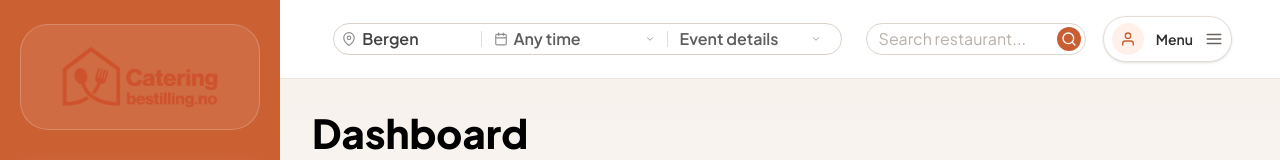
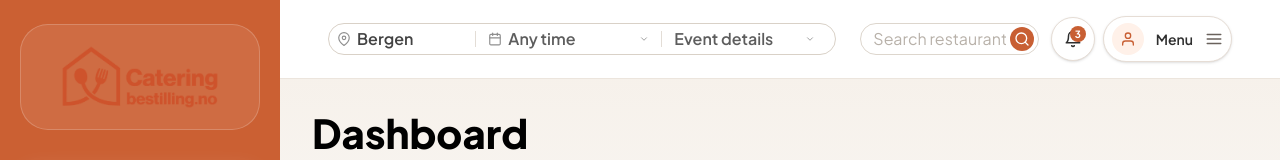
Before and after one commit to MuhammadNoumanAfzal/catering-bestilling-no, a React (Vite) app: page /vendor-dashboard in a window 1280 px wide. Shown: the top 160 px of the page. Built offline with nearby package versions, Linux system fonts and the light colour scheme.

Commit message:
feat: Add notification system with popover and data integration across navigation components

```diff
--- a/src/components/shared/CommonNavbar.jsx
+++ b/src/components/shared/CommonNavbar.jsx
@@ -13,6 +13,8 @@ import {
 } from "react-icons/fi";
 import DeliveryDatePopover from "./navbar/DeliveryDatePopover";
 import EventDetailsPopover from "./navbar/EventDetailsPopover";
+import NotificationPopover from "./navbar/NotificationPopover";
+import { navbarNotifications } from "./navbar/notificationData";
 import { formatNavbarDate } from "./navbar/navbarDateUtils";
 import { useAuth } from "../../features/auth/context/AuthContext";
 
@@ -39,6 +41,7 @@ export default function CommonNavbar({
   const { isLoggedIn, user, signOut } = useAuth();
   const [openDropdown, setOpenDropdown] = useState(null);
   const [isActionMenuOpen, setIsActionMenuOpen] = useState(false);
+  const [isNotificationOpen, setIsNotificationOpen] = useState(false);
   const [selectedFilters, setSelectedFilters] = useState({
     city: "Bergen",
   });
@@ -57,6 +60,10 @@ export default function CommonNavbar({
   const [draftEventName, setDraftEventName] = useState("");
   const dropdownRef = useRef(null);
   const actionMenuRef = useRef(null);
+  const notificationRef = useRef(null);
+  const unreadNotificationCount = navbarNotifications.filter(
+    (item) => item.unread,
+  ).length;
 
   const toggleDropdown = (key) => {
     setOpenDropdown((current) => {
@@ -93,6 +100,10 @@ export default function CommonNavbar({
 
       if (!actionMenuRef.current?.contains(event.target)) {
         setIsActionMenuOpen(false);
+      }
+
+      if (!notificationRef.current?.contains(event.target)) {
+        setIsNotificationOpen(false);
       }
     };
 
@@ -307,10 +318,38 @@ export default function CommonNavbar({
         </div>
 
         <div className="ml-auto" ref={actionMenuRef}>
+          <div className="flex items-center gap-2">
+            <div className="relative" ref={notificationRef}>
+              <button
+                type="button"
+                onClick={() => {
+                  setIsNotificationOpen((current) => !current);
+                  setIsActionMenuOpen(false);
+                }}
+                className="relative inline-flex h-11 w-11 items-center justify-center rounded-full border border-[#e6ddd5] bg-white text-[#2f2f2f] shadow-sm transition hover:border-[#d9c7ba] hover:text-[#c85f33]"
+                aria-label="Notifications"
+                aria-expanded={isNotificationOpen}
+              >
+                <FiBell className="text-[18px]" />
+                {unreadNotificationCount > 0 ? (
+                  <span className="absolute right-2 top-2 flex h-4 min-w-4 items-center justify-center rounded-full bg-[#c85f33] px-1 text-[10px] font-bold leading-none text-white">
+                    {unreadNotificationCount}
+                  </span>
+                ) : null}
+              </button>
+
+              {isNotificationOpen ? (
+                <NotificationPopover notifications={navbarNotifications} />
+              ) : null}
+            </div>
+
             <div className="relative">
               <button
                 type="button"
-              onClick={() => setIsActionMenuOpen((current) => !current)}
+                onClick={() => {
+                  setIsActionMenuOpen((current) => !current);
+                  setIsNotificationOpen(false);
+                }}
                 className="flex items-center gap-3 rounded-full border border-[#e6ddd5] bg-white px-2 py-1.5 shadow-sm transition hover:border-[#d9c7ba]"
                 aria-label="Open navigation menu"
                 aria-expanded={isActionMenuOpen}
@@ -344,11 +383,21 @@ export default function CommonNavbar({
 
                     <button
                       type="button"
-                    onClick={() => setIsActionMenuOpen(false)}
-                    className="flex w-full items-center gap-3 rounded-2xl px-4 py-3 text-left text-sm font-semibold text-[#2f2f2f] transition hover:bg-[#faf4ee] hover:text-[#c85f33]"
+                      onClick={() => {
+                        setIsActionMenuOpen(false);
+                        setIsNotificationOpen(true);
+                      }}
+                      className="flex w-full items-center justify-between gap-3 rounded-2xl px-4 py-3 text-left text-sm font-semibold text-[#2f2f2f] transition hover:bg-[#faf4ee] hover:text-[#c85f33]"
                     >
+                      <span className="flex items-center gap-3">
                         <FiBell className="text-[17px]" />
                         <span>Notifications</span>
+                      </span>
+                      {unreadNotificationCount > 0 ? (
+                        <span className="flex h-5 min-w-5 items-center justify-center rounded-full bg-[#c85f33] px-1 text-[10px] font-bold text-white">
+                          {unreadNotificationCount}
+                        </span>
+                      ) : null}
                     </button>
 
                     <button
@@ -387,6 +436,7 @@ export default function CommonNavbar({
             </div>
           </div>
         </div>
+      </div>
     </header>
   );
 }
--- /dev/null
+++ b/src/components/shared/navbar/NotificationPopover.jsx
@@ -0,0 +1,61 @@
+export default function NotificationPopover({
+  notifications,
+  className = "",
+}) {
+  const unreadCount = notifications.filter((item) => item.unread).length;
+
+  return (
+    <div
+      className={`absolute right-0 top-[calc(100%+10px)] z-50 w-[320px] max-w-[calc(100vw-24px)] overflow-hidden rounded-[18px] border border-[#eadfd6] bg-white shadow-[0_18px_40px_rgba(22,22,22,0.14)] ${className}`.trim()}
+    >
+      <div className="flex items-center justify-between border-b border-[#f0e7df] px-4 py-3">
+        <div>
+          <p className="text-sm font-semibold text-[#1f1f1f]">Notifications</p>
+          <p className="text-xs text-[#8d837a]">
+            {unreadCount} unread update{unreadCount === 1 ? "" : "s"}
+          </p>
+        </div>
+      </div>
+
+      <div className="max-h-[320px] overflow-y-auto bg-[#fbf9f6]">
+        {notifications.map((notification, index) => (
+          <article
+            key={notification.id}
+            className={[
+              "flex items-start gap-3 px-4 py-3",
+              index !== notifications.length - 1
+                ? "border-b border-[#f0e7df]"
+                : "",
+            ].join(" ")}
+          >
+            <div className="flex h-10 w-10 shrink-0 items-center justify-center rounded-full border border-[#eadfd7] bg-white">
+              <img
+                src="/home/logo.png"
+                alt=""
+                className="h-6 w-6 rounded-full object-contain"
+              />
+            </div>
+
+            <div className="min-w-0 flex-1">
+              <div className="flex items-center gap-1.5">
+                <p className="truncate text-sm font-semibold text-[#272727]">
+                  {notification.title}
+                </p>
+                <span className="text-[11px] text-[#9a9189]">
+                  {notification.timeLabel}
+                </span>
+              </div>
+              <p className="mt-1 text-xs leading-4 text-[#7d746c]">
+                {notification.message}
+              </p>
+            </div>
+
+            {notification.unread ? (
+              <span className="mt-2 h-2.5 w-2.5 shrink-0 rounded-full bg-[#c85f33]" />
+            ) : null}
+          </article>
+        ))}
+      </div>
+    </div>
+  );
+}
--- /dev/null
+++ b/src/components/shared/navbar/notificationData.js
@@ -0,0 +1,23 @@
+export const navbarNotifications = [
+  {
+    id: "notif-1",
+    title: "Flint's Grill",
+    message: "Your order is ready and will be there in just 20 mins.",
+    timeLabel: "5 mins ago",
+    unread: true,
+  },
+  {
+    id: "notif-2",
+    title: "Flint's Grill",
+    message: "These items are not available right now.",
+    timeLabel: "10 mins ago",
+    unread: true,
+  },
+  {
+    id: "notif-3",
+    title: "Flint's Grill",
+    message: "You will get discount on this order.",
+    timeLabel: "20 mins ago",
+    unread: true,
+  },
+];
--- a/src/features/home/components/HomeNavbar.jsx
+++ b/src/features/home/components/HomeNavbar.jsx
@@ -1,13 +1,42 @@
 import { Link } from "react-router-dom";
 import { FiBell, FiMenu, FiShoppingCart, FiUser, FiX } from "react-icons/fi";
-import { useState } from "react";
+import { useEffect, useRef, useState } from "react";
 import { useAuth } from "../../auth/context/AuthContext";
+import NotificationPopover from "../../../components/shared/navbar/NotificationPopover";
+import { navbarNotifications } from "../../../components/shared/navbar/notificationData";
 
 export default function HomeNavbar() {
   const [open, setOpen] = useState(false);
+  const [isNotificationOpen, setIsNotificationOpen] = useState(false);
   const { isLoggedIn, user } = useAuth();
+  const desktopNotificationRef = useRef(null);
+  const mobileNotificationRef = useRef(null);
+  const unreadNotificationCount = navbarNotifications.filter(
+    (item) => item.unread,
+  ).length;
 
   const closeMenu = () => setOpen(false);
+
+  useEffect(() => {
+    function handleClickOutside(event) {
+      const clickedDesktop = desktopNotificationRef.current?.contains(
+        event.target,
+      );
+      const clickedMobile = mobileNotificationRef.current?.contains(
+        event.target,
+      );
+
+      if (!clickedDesktop && !clickedMobile) {
+        setIsNotificationOpen(false);
+      }
+    }
+
+    document.addEventListener("mousedown", handleClickOutside);
+
+    return () => {
+      document.removeEventListener("mousedown", handleClickOutside);
+    };
+  }, []);
 
   return (
     <header className="relative z-50 w-full">
@@ -30,13 +59,26 @@ export default function HomeNavbar() {
 
           {isLoggedIn ? (
             <>
+              <div className="relative" ref={desktopNotificationRef}>
                 <button
                   type="button"
-                className="inline-flex h-10 w-10 items-center justify-center rounded-full border border-[#eadfd7] bg-white text-xl text-[#2f2f2f] transition hover:text-[#c85f33]"
+                  onClick={() => setIsNotificationOpen((current) => !current)}
+                  className="relative inline-flex h-10 w-10 items-center justify-center rounded-full border border-[#eadfd7] bg-white text-xl text-[#2f2f2f] transition hover:text-[#c85f33]"
                   aria-label="Notifications"
+                  aria-expanded={isNotificationOpen}
                 >
                   <FiBell />
+                  {unreadNotificationCount > 0 ? (
+                    <span className="absolute right-1.5 top-1.5 flex h-4 min-w-4 items-center justify-center rounded-full bg-[#c85f33] px-1 text-[10px] font-bold leading-none text-white">
+                      {unreadNotificationCount}
+                    </span>
+                  ) : null}
                 </button>
+
+                {isNotificationOpen ? (
+                  <NotificationPopover notifications={navbarNotifications} />
+                ) : null}
+              </div>
 
               <div className="flex items-center gap-3 rounded-full border border-[#eadfd7] bg-white px-2 py-1.5 shadow-sm">
                 <div className="flex h-9 w-9 items-center justify-center rounded-full bg-[#fff1e9] text-[#c85f33]">
@@ -103,12 +145,29 @@ export default function HomeNavbar() {
               <>
                 <button
                   type="button"
-                  onClick={closeMenu}
+                  onClick={() => setIsNotificationOpen((current) => !current)}
                   className="flex items-center gap-2 text-sm font-medium text-gray-700 transition hover:text-black"
+                  aria-expanded={isNotificationOpen}
                 >
+                  <span className="relative">
                     <FiBell />
+                    {unreadNotificationCount > 0 ? (
+                      <span className="absolute -right-2 -top-1 flex h-4 min-w-4 items-center justify-center rounded-full bg-[#c85f33] px-1 text-[10px] font-bold leading-none text-white">
+                        {unreadNotificationCount}
+                      </span>
+                    ) : null}
+                  </span>
                   Notifications
                 </button>
+
+                {isNotificationOpen ? (
+                  <div ref={mobileNotificationRef}>
+                    <NotificationPopover
+                      notifications={navbarNotifications}
+                      className="static mt-1 w-full max-w-none"
+                    />
+                  </div>
+                ) : null}
 
                 <div className="flex items-center gap-2 rounded-2xl border border-[#eadfd7] px-3 py-2">
                   <span className="flex h-8 w-8 items-center justify-center rounded-full bg-[#fff1e9] text-[#c85f33]">
--- a/src/features/vendorDashboard/components/VendorTopbar.jsx
+++ b/src/features/vendorDashboard/components/VendorTopbar.jsx
@@ -1,5 +1,8 @@
+import { useEffect, useRef, useState } from "react";
 import { FiBell, FiChevronDown, FiSearch, FiShoppingCart, FiUser } from "react-icons/fi";
 import { useAuth } from "../../auth/context/AuthContext";
+import NotificationPopover from "../../../components/shared/navbar/NotificationPopover";
+import { navbarNotifications } from "../../../components/shared/navbar/notificationData";
 
 function FilterButton({ label }) {
   return (
@@ -15,6 +18,25 @@ function FilterButton({ label }) {
 
 export default function VendorTopbar() {
   const { user } = useAuth();
+  const [isNotificationOpen, setIsNotificationOpen] = useState(false);
+  const notificationRef = useRef(null);
+  const unreadNotificationCount = navbarNotifications.filter(
+    (item) => item.unread,
+  ).length;
+
+  useEffect(() => {
+    function handleClickOutside(event) {
+      if (!notificationRef.current?.contains(event.target)) {
+        setIsNotificationOpen(false);
+      }
+    }
+
+    document.addEventListener("mousedown", handleClickOutside);
+
+    return () => {
+      document.removeEventListener("mousedown", handleClickOutside);
+    };
+  }, []);
 
   return (
     <header className="sticky top-0 z-20 border-b border-[#ece5dd] bg-[#fcfaf7]/95 px-5 py-4 backdrop-blur md:px-8">
@@ -42,13 +64,26 @@ export default function VendorTopbar() {
             Contact us
           </button>
 
+          <div className="relative" ref={notificationRef}>
             <button
               type="button"
-            className="inline-flex h-10 w-10 items-center justify-center rounded-full border border-[#e3dbd3] bg-white text-[#2c2c2c] transition hover:text-[#cf5c2f]"
+              onClick={() => setIsNotificationOpen((current) => !current)}
+              className="relative inline-flex h-10 w-10 items-center justify-center rounded-full border border-[#e3dbd3] bg-white text-[#2c2c2c] transition hover:text-[#cf5c2f]"
               aria-label="Notifications"
+              aria-expanded={isNotificationOpen}
             >
               <FiBell className="text-[18px]" />
+              {unreadNotificationCount > 0 ? (
+                <span className="absolute right-1.5 top-1.5 flex h-4 min-w-4 items-center justify-center rounded-full bg-[#cf5c2f] px-1 text-[10px] font-bold leading-none text-white">
+                  {unreadNotificationCount}
+                </span>
+              ) : null}
             </button>
+
+            {isNotificationOpen ? (
+              <NotificationPopover notifications={navbarNotifications} />
+            ) : null}
+          </div>
 
           <div className="flex items-center gap-3 rounded-full border border-[#e3dbd3] bg-white px-2 py-1.5">
             <div className="flex h-9 w-9 items-center justify-center rounded-full bg-[#fff0e9] text-[#cf5c2f]">
```
Lines whose indentation alone changed are shown as unchanged.
